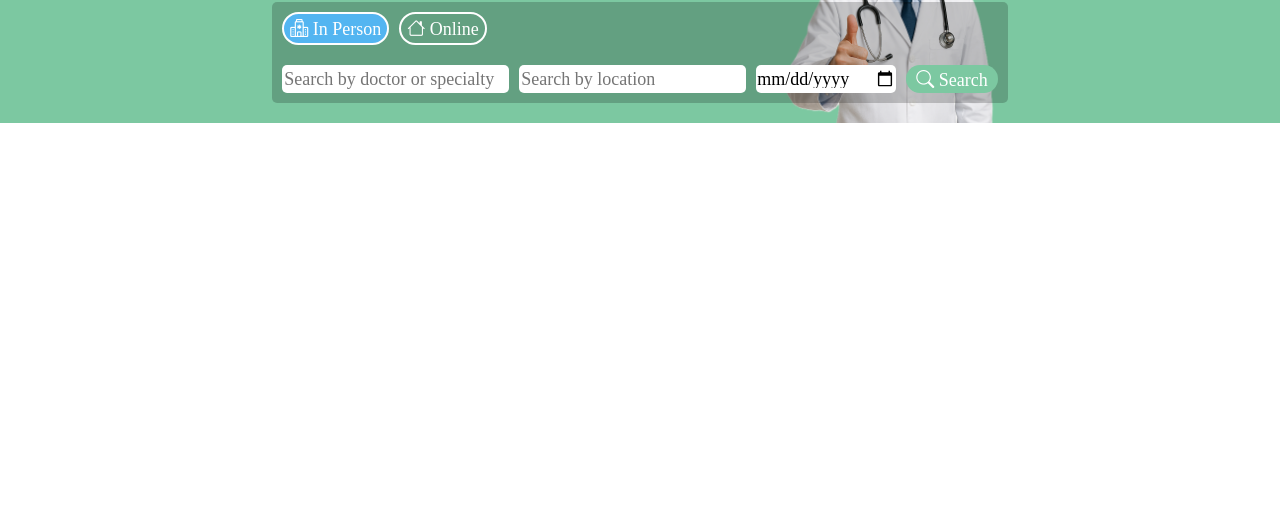
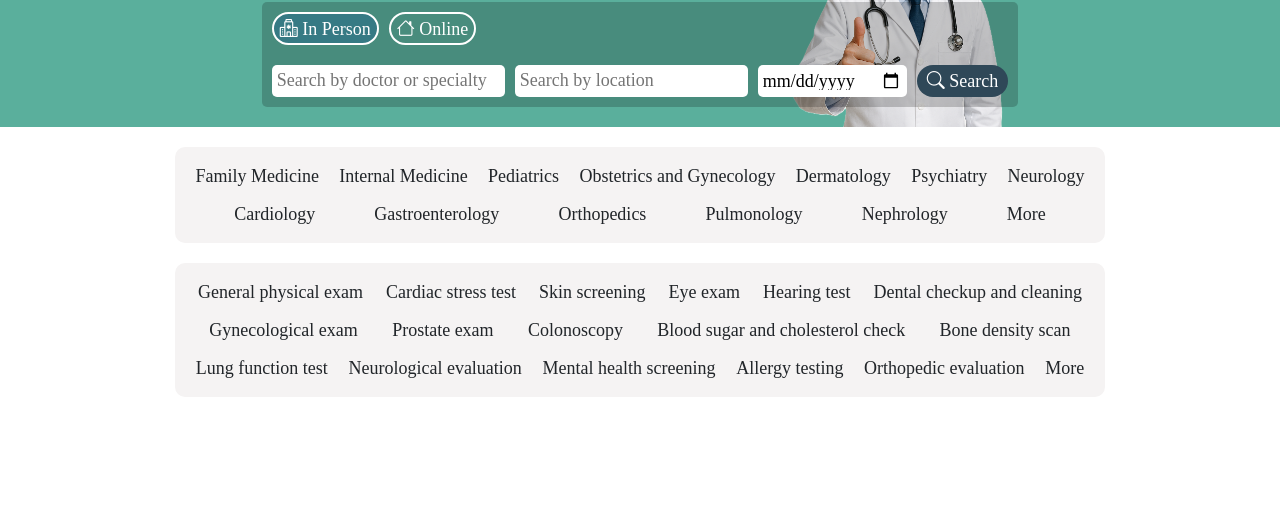
Before and after one commit to lekromOG/znanylekarz, a website: page frontend/src/index.html in a window 1280 px wide. Shown: the part 291-800 px from the top of the page. Drawn offline with nearby package versions, Linux system fonts and the light colour scheme; no server answers; files whose address does not match are found by name.

Commit message:
changed file structure and added some filler content to main page

```diff
--- a/frontend/src/index.html
+++ b/frontend/src/index.html
@@ -6,7 +6,7 @@
     <title>Znany Lekarz</title>
     <link rel="stylesheet" href="https://cdn.jsdelivr.net/npm/bootstrap-icons@1.10.5/font/bootstrap-icons.css">
     <link rel="stylesheet" href="https://cdn.jsdelivr.net/npm/bootstrap@5.3.0-alpha1/dist/css/bootstrap.min.css">
-    <link rel="stylesheet" href="style.css">
+    <link rel="stylesheet" href="styles/style.css">
 </head>
 <body>
     <header>
@@ -95,8 +95,44 @@
                 </div>
             </div>
         </section>
+        <section class="filler-section">
+                <ul class="filler-section-container">
+                    <li>Family Medicine</li>
+                    <li>Internal Medicine</li>
+                    <li>Pediatrics</li>
+                    <li>Obstetrics and Gynecology</li>
+                    <li>Dermatology</li>
+                    <li>Psychiatry</li>
+                    <li>Neurology</li>
+                    <li>Cardiology</li>
+                    <li>Gastroenterology</li>
+                    <li>Orthopedics</li>
+                    <li>Pulmonology</li>
+                    <li>Nephrology</li>
+                    <li>More</li>
+                </ul>
+                <ul class="filler-section-container">
+                    <li>General physical exam</li>
+                    <li>Cardiac stress test</li>
+                    <li>Skin screening</li>
+                    <li>Eye exam</li>
+                    <li>Hearing test</li>
+                    <li>Dental checkup and cleaning</li>
+                    <li>Gynecological exam</li>
+                    <li>Prostate exam</li>
+                    <li>Colonoscopy</li>
+                    <li>Blood sugar and cholesterol check</li>
+                    <li>Bone density scan</li>
+                    <li>Lung function test</li>
+                    <li>Neurological evaluation</li>
+                    <li>Mental health screening</li>
+                    <li>Allergy testing</li>
+                    <li>Orthopedic evaluation</li>
+                    <li>More</li>
+                </ul>
+        </section>
     </main>
     <footer></footer>
-    <script src="script.js"></script>
+    <script src="scripts/script.js"></script>
 </body>
 </html>
--- a/frontend/src/style.css
+++ b/frontend/src/styles/style.css
@@ -35,6 +35,14 @@ h3 {
     font-size: 18px;
 }
 
+input {
+    padding: 5px;
+}
+
+input:focus {
+    outline: none;
+}
+
 .subtitle {
     font-size: 16px;
 }
@@ -52,7 +60,7 @@ body, p {
     justify-content: space-between;
     align-items: center;
     padding: 10px 20px;
-    background-color: #7CC8A1;
+    background-color: #5AAF9C;
     color: white;
 }
 
@@ -83,7 +91,7 @@ body, p {
     left: 0;
     width: 100%;
     height: calc(100% - 60px);
-    background-color: #7CC8A1;
+    background-color: #5AAF9C;
     z-index: 1000;
     overflow-y: auto;
 }
@@ -143,7 +151,7 @@ body, p {
 
 .search-button {
     border: none;
-    background-color: #7CC8A1;
+    background-color: #2F4858;
     color: white;
     padding: 5px 10px;
     border-radius: 50px;
@@ -161,12 +169,32 @@ body, p {
     justify-content: center;
     align-items: center;
     width: 100%;
-    background-color: #7CC8A1;
+    background-color: #5AAF9C;
     overflow: hidden;
 }
 
 .button-active {
-    background-color: rgb(83, 181, 241);
+    background-color: #367A84;
+}
+
+.filler-section {
+    display: flex;
+    align-items: center;
+    justify-content: center;
+    flex-direction: column;
+    gap: 20px;
+    width: 100%;
+    padding: 20px;
+}
+
+.filler-section-container {
+    display: flex;
+    flex-wrap: wrap;
+    padding: 20px;
+    gap: 20px;
+    justify-content: space-evenly;
+    background-color: rgb(245, 243, 243);
+    border-radius: 10px;
 }
 
   /* Tablet */
@@ -250,4 +278,8 @@ body, p {
     .hero-section {
         padding-top: 50px;
     }
+
+    .filler-section-container{
+        width: 75%;
+    }
 }
```
Also changed, not shown: frontend/src/register.html (+2 -2 lines), frontend/src/login.css (deleted), frontend/src/scripts/register.js (line endings or trailing spaces), frontend/src/scripts/script.js (renamed from frontend/src/script.js), frontend/src/styles/register.css (renamed from frontend/src/register.css), frontend/src/styles/reset.css (renamed from frontend/src/reset.css).
